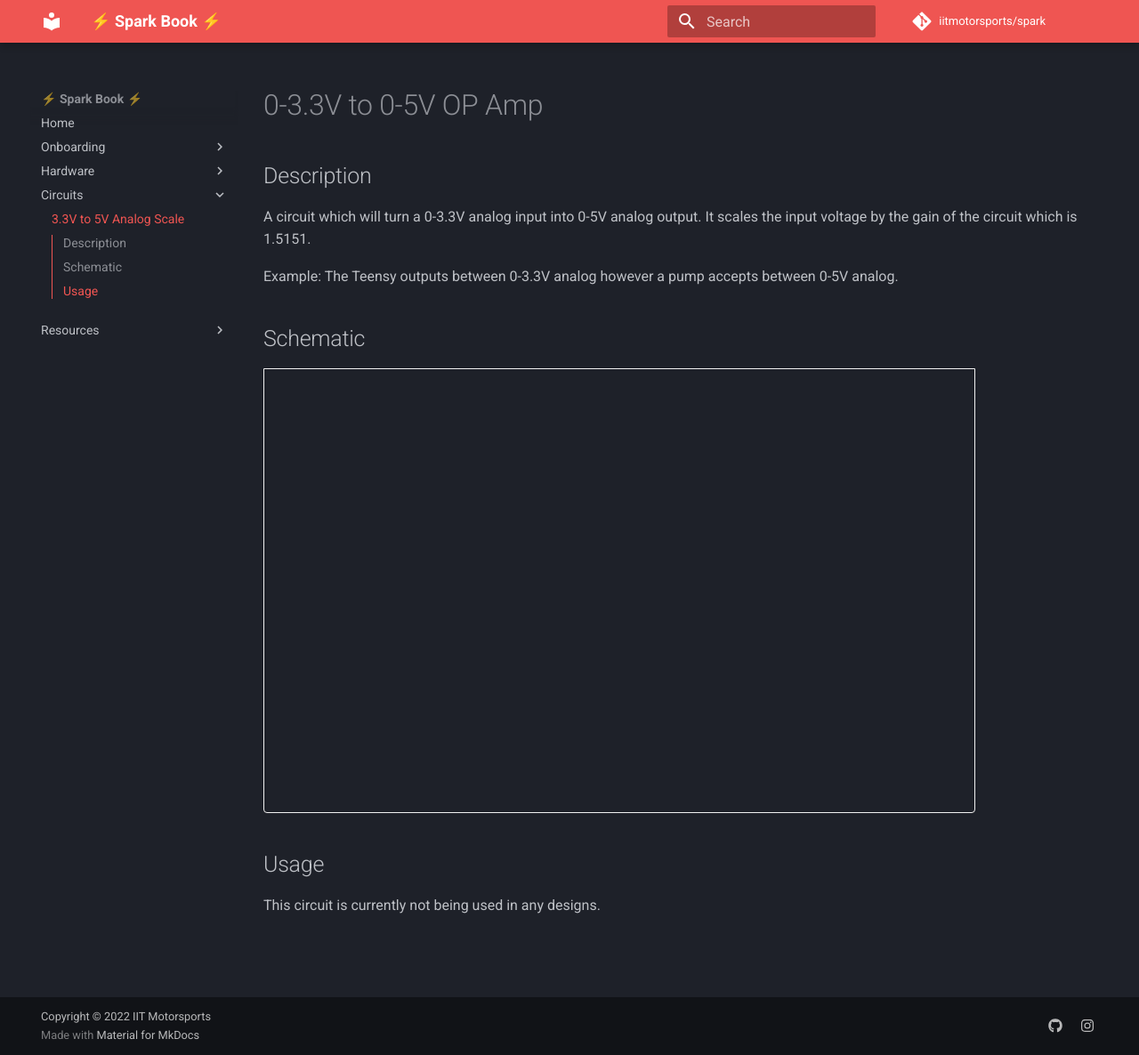
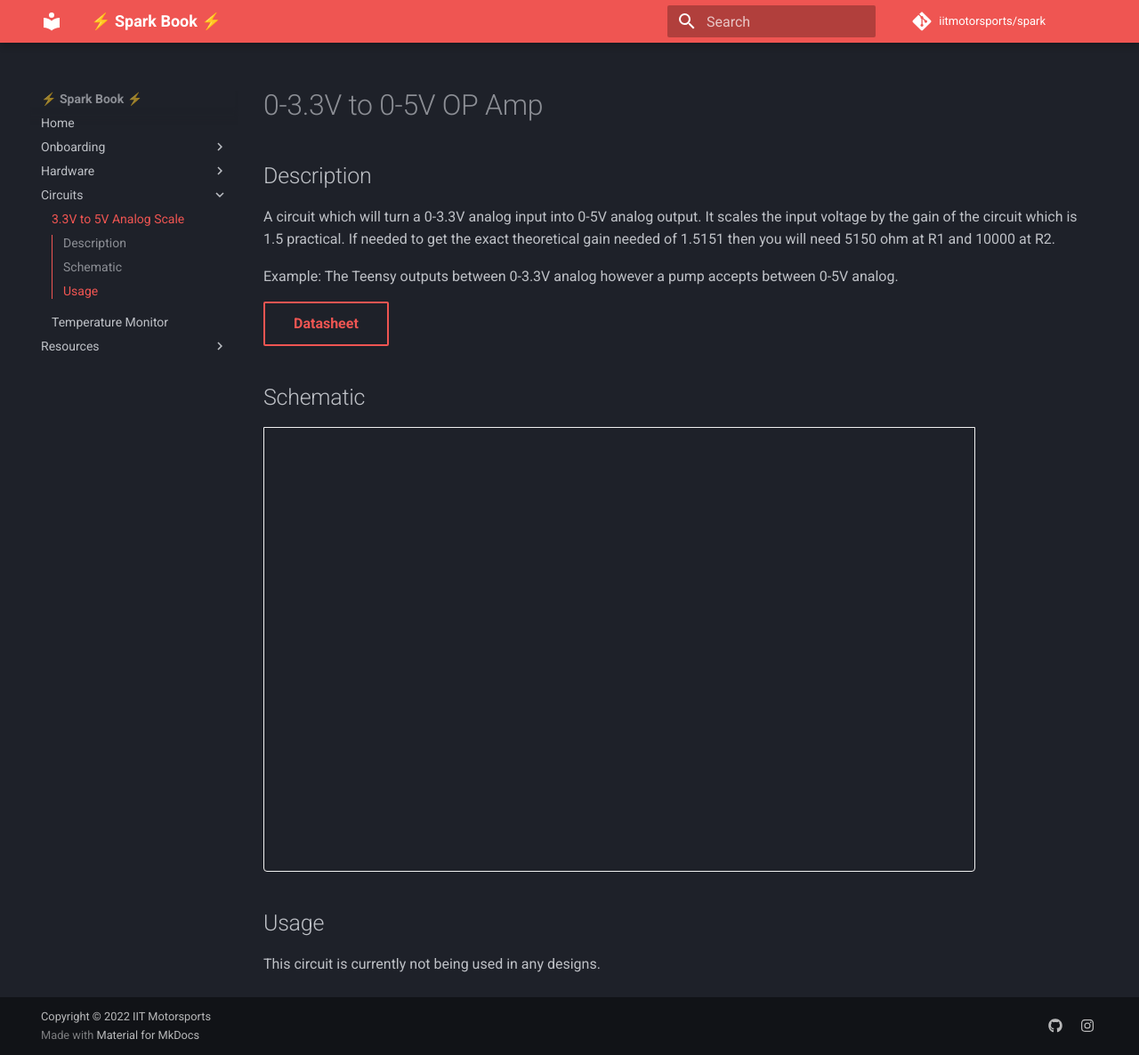
Before and after one commit to iitmotorsports/spark, an MkDocs documentation site: the page built from docs/circuits/3.3_5_scale.md, in a window 1280 px wide and 1186 px high. Shown: the whole window at 89% size. Built offline with MkDocs 1.6.1 and Material for MkDocs 9.7.7, drawn with Linux system fonts in a browser that asks for light colours; a script that is not in the unit is left out; comment, search, counter and statistics services are not loaded.

Commit message:
fixed up the amp circuit and added temperature circuit

```diff
--- a/docs/circuits/3.3_5_scale.md
+++ b/docs/circuits/3.3_5_scale.md
@@ -2,9 +2,11 @@
 
 ## Description
 
-A circuit which will turn a 0-3.3V analog input into 0-5V analog output. It scales the input voltage by the gain of the circuit which is 1.5151.
+A circuit which will turn a 0-3.3V analog input into 0-5V analog output. It scales the input voltage by the gain of the circuit which is 1.5 practical. If needed to get the exact theoretical gain needed of 1.5151 then you will need 5150 ohm at R1 and 10000 at R2.
 
 Example: The Teensy outputs between 0-3.3V analog however a pump accepts between 0-5V analog.
+
+[Datasheet](https://www.ti.com/lit/ds/symlink/lm358lv.pdf?){ .md-button target=_blank }
 
 ## Schematic
 
--- a/mkdocs.yml
+++ b/mkdocs.yml
@@ -22,6 +22,7 @@ nav:
         - Elcon PFC-2500: hardware/battery/elcon-pfc2500.md
     - Circuits:
         - 3.3V to 5V Analog Scale: circuits/3.3_5_scale.md
+        - Temperature Monitor: circuits/temp_monitor.md
     - Resources:
       - Formula Hybrid Rules: https://drive.google.com/file/d/1qqfPue71dBHfSWaDCWYXdfh6THUAw-8l/view
       - Formula Electric Rules: https://drive.google.com/file/d/1JXlojLxfPoChLREt0dhdBYNLLnxnM2-f/view
```
Also changed, not shown: docs/circuits/temp_monitor.md (added, +47 -0 lines), docs/assets/circuits/tmp112_q1.png (added), 2 other files.
